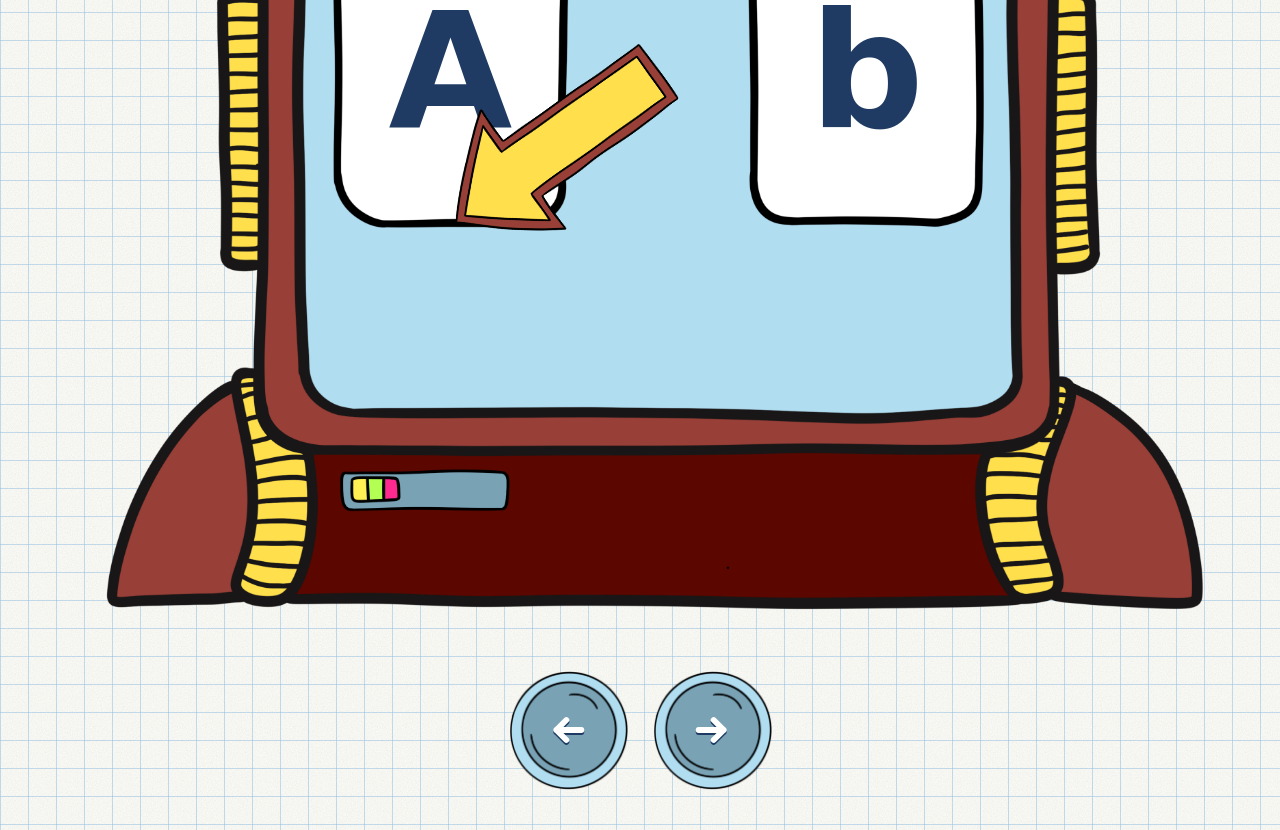
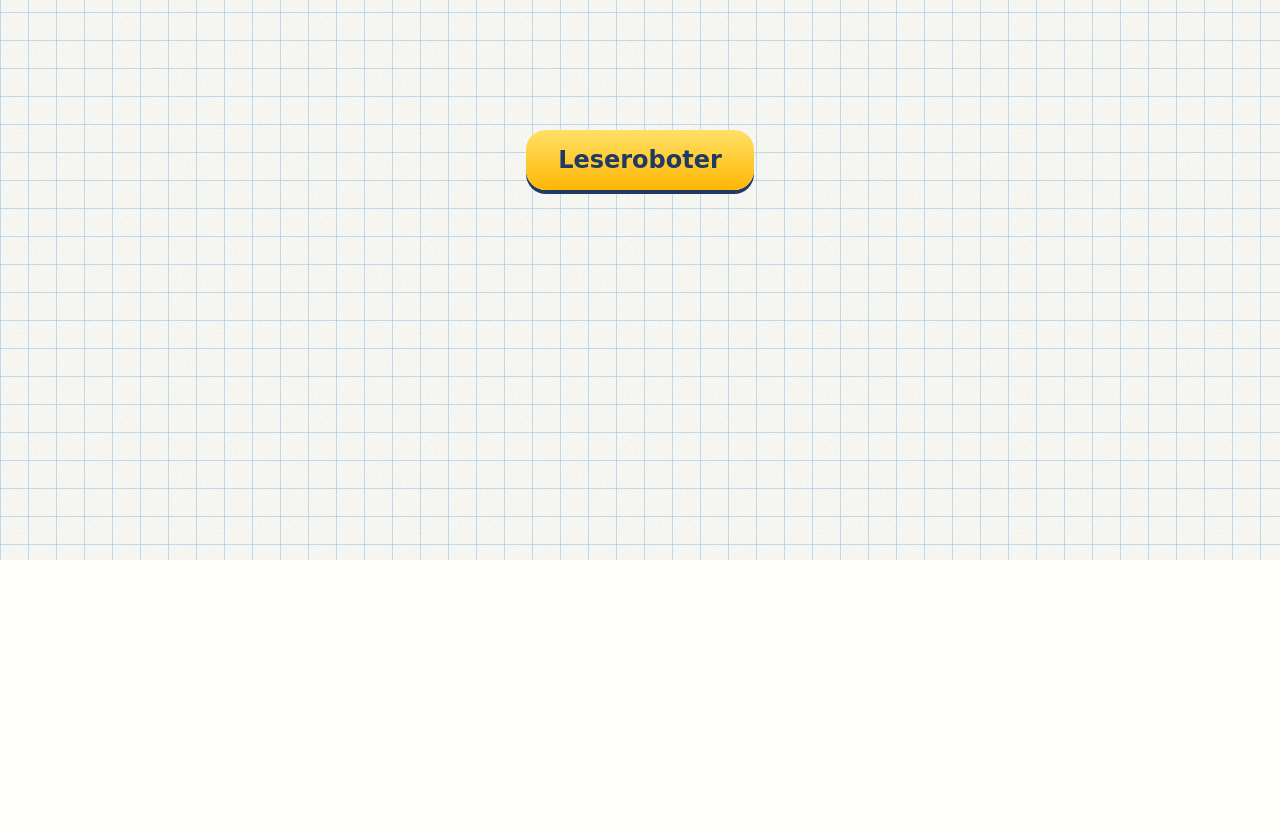
Before and after one commit to nimalu/grundschule, a Nuxt app: page / in a window 1280 px wide. Before the commit this address had no page. Shown: the part 240-1070 px from the top of the page. After the commit the page ends 800 px from the top, so only its background shows below. Built offline with nearby package versions, Linux system fonts and the light colour scheme; a web font is replaced by a local one.

Commit message:
Move robot UI to page and add start page

```diff
--- a/app/app.vue
+++ b/app/app.vue
@@ -1,92 +1,7 @@
-<script setup lang="ts">
-import { ref } from 'vue'
-
-const leftLetter = ref('A')
-const rightLetter = ref('b')
-const animationKey = ref(0)
-const arrowSwung = ref(false)
-
-function swingArrow() {
-  arrowSwung.value = true
-  animationKey.value += 1
-}
-
-function resetArrow() {
-  arrowSwung.value = false
-  animationKey.value += 1
-}
-
-function setRightLetter(event: Event) {
-  rightLetter.value = (event.target as HTMLInputElement).value.toLocaleLowerCase('de-DE')
-}
-</script>
-
 <template>
   <div class="page-shell">
     <NuxtRouteAnnouncer />
-
-    <main class="reader-page">
-
-      <section class="robot-card" aria-label="Leseroboter einstellen">
-        <div class="robot-stage">
-          <img class="robot-image" src="/Robo.png" alt="Ein freundlicher Roboter mit zwei großen Augen" />
-
-          <input
-            v-model="leftLetter"
-            class="eye-input eye-input-left"
-            type="text"
-            maxlength="3"
-            aria-label="Buchstaben im linken Auge"
-            autocomplete="off"
-            spellcheck="false"
-          />
-          <input
-            :value="rightLetter"
-            class="eye-input eye-input-right"
-            @input="setRightLetter"
-            type="text"
-            maxlength="3"
-            aria-label="Buchstaben im rechten Auge"
-            autocomplete="off"
-            spellcheck="false"
-          />
-
-          <img
-            :key="animationKey"
-            class="nose-arrow"
-            :class="{ 'swing-right': arrowSwung }"
-            src="/Pfeil.png"
-            alt="Pfeil schwenkt zwischen den Augen von links nach rechts"
-          />
-        </div>
-
-        <div class="button-row">
-          <button
-            class="back-button"
-            type="button"
-            aria-label="Pfeil zurück nach links springen lassen"
-            title="Pfeil zurück nach links springen lassen"
-            @click="resetArrow"
-          >
-            <svg viewBox="0 0 24 24" aria-hidden="true">
-              <path d="M20 12H5m6-6-6 6 6 6" />
-            </svg>
-          </button>
-
-          <button
-            class="swing-button"
-            type="button"
-            aria-label="Pfeil von links nach rechts schwenken"
-            title="Pfeil von links nach rechts schwenken"
-            @click="swingArrow"
-          >
-            <svg viewBox="0 0 24 24" aria-hidden="true">
-              <path d="M4 12h15m-6-6 6 6-6 6" />
-            </svg>
-          </button>
-        </div>
-      </section>
-    </main>
+    <NuxtPage />
   </div>
 </template>
 
@@ -128,170 +43,10 @@ input {
   place-items: center;
 }
 
-.reader-page {
-  width: min(100%, 1300px);
-  display: flex;
-  flex-direction: column;
-  align-items: center;
-  gap: 28px;
-}
-
-.robot-card {
-  width: min(100%, 1200px);
-  display: flex;
-  flex-direction: column;
-  align-items: center;
-  gap: 22px;
-}
-
-.robot-stage {
-  position: relative;
-  width: 100%;
-  overflow: hidden;
-  line-height: 0;
-}
-
-.robot-image {
-  display: block;
-  width: 100%;
-  height: auto;
-}
-
-.eye-input {
-  position: absolute;
-  top: 14.7%;
-  width: 18%;
-  height: 34.7%;
-  padding: 0 2px;
-  border: 0;
-  border-radius: 20px;
-  outline: none;
-  background: transparent;
-  color: #1f3b63;
-  font-size: clamp(4.2rem, 21vw, 10rem);
-  font-weight: 700;
-  line-height: 1;
-  text-align: center;
-  caret-color: #ff6b35;
-}
-
-.eye-input:focus-visible {
-  outline: 4px dashed #ff8fab;
-  outline-offset: -6px;
-  background: rgb(255 210 63 / 35%);
-}
-
-.eye-input-left {
-  left: 25.2%;
-}
-
-.eye-input-right {
-  left: 59.9%;
-}
-
-.nose-arrow {
-  position: absolute;
-  top: 32%;
-  left: 51.55%;
-  width: 22.1%;
-  height: auto;
-  transform: translate(-2.6%, -50%) rotate(144.5deg);
-  transform-origin: 2.6% 50%;
-  pointer-events: none;
-}
-
-.nose-arrow.swing-right {
-  animation: swing-right 2200ms cubic-bezier(0.42, 0, 0.58, 1) both;
-}
-
-@keyframes swing-right {
-  from {
-    transform: translate(-2.6%, -50%) rotate(144.5deg);
-  }
-
-  to {
-    transform: translate(-2.6%, -50%) rotate(35.5deg);
-  }
-}
-
-.button-row {
-  display: flex;
-  align-items: center;
-  gap: 24px;
-}
-
-.back-button {
-  background: linear-gradient(180deg, #ffe066, #ffb703);
-  color: #1f3b63;
-}
-
-.swing-button,
-.back-button {
-  width: 120px;
-  height: 120px;
-  padding: 0;
-  display: grid;
-  place-items: center;
-  border: 0;
-  background: url("/Knopf.png") center / 180% auto no-repeat;
-  color: #fff;
-  cursor: pointer;
-  transition: transform 120ms ease, filter 120ms ease;
-}
-
-.swing-button svg,
-.back-button svg {
-  width: 40px;
-  height: 40px;
-  fill: none;
-  stroke: currentColor;
-  stroke-linecap: round;
-  stroke-linejoin: round;
-  stroke-width: 3.5;
-  filter: drop-shadow(0 2px 0 #1f3b63);
-}
-
-.swing-button:hover,
-.back-button:hover {
-  filter: brightness(1.06);
-  transform: translateY(-2px);
-}
-
-.swing-button:active,
-.back-button:active {
-  transform: translateY(4px);
-}
-
-.swing-button:focus-visible,
-.back-button:focus-visible {
-  outline: 4px dashed #ff8fab;
-  outline-offset: 4px;
-}
-
-
 @media (max-width: 540px) {
   .page-shell {
     padding-right: 12px;
     padding-left: 12px;
-  }
-
-  .reader-page {
-    gap: 22px;
-  }
-
-  .robot-card {
-    gap: 14px;
-  }
-
-  .eye-input {
-    border-radius: 14px;
-    font-size: clamp(3.3rem, 22vw, 6.4rem);
-  }
-
-  .swing-button,
-  .back-button {
-    width: 104px;
-    height: 104px;
   }
 }
 
--- /dev/null
+++ b/app/pages/index.vue
@@ -0,0 +1,32 @@
+<template>
+  <main class="home-page">
+    <NuxtLink class="home-link" to="/leseroboter">Leseroboter</NuxtLink>
+  </main>
+</template>
+
+<style scoped>
+.home-page {
+  display: flex;
+  justify-content: center;
+}
+
+.home-link {
+  padding: 16px 32px;
+  border-radius: 20px;
+  background: linear-gradient(180deg, #ffe066, #ffb703);
+  color: #1f3b63;
+  font-size: 1.5rem;
+  font-weight: 700;
+  text-decoration: none;
+  box-shadow: 0 4px 0 #1f3b63;
+}
+
+.home-link:hover {
+  filter: brightness(1.06);
+}
+
+.home-link:focus-visible {
+  outline: 4px dashed #ff8fab;
+  outline-offset: 4px;
+}
+</style>
```
Also changed, not shown: 1 other file (tests, documents, lock files or other folders).
